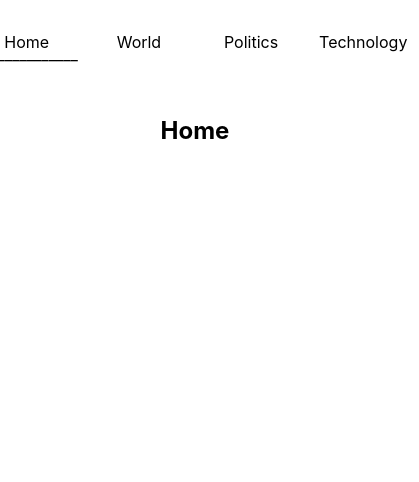
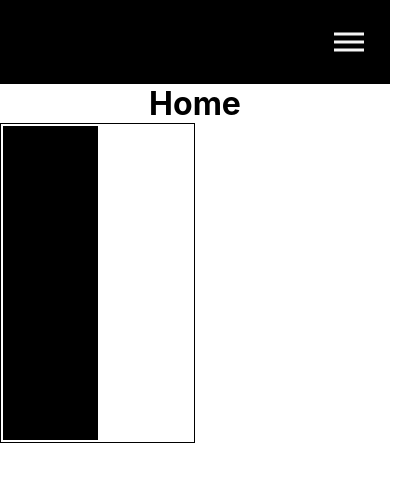
Before and after one commit to msritambhra/NewsWebsite, a React (Create React App) app: page / in a window 390 px wide. Shown: the top 482 px of the page, 419 px wide, since content can reach past the window. Built offline with nearby package versions, Linux system fonts and the light colour scheme.

Commit message:
collapse navbar

```diff
--- a/src/App.js
+++ b/src/App.js
@@ -1,13 +1,8 @@
 import { BrowserRouter as Router, Route } from 'react-router-dom';
 
 import './App.css';
-import Header from './components/Header';
-
-const Home = () => (
-  <div>
-    <h2>Home</h2>
-  </div>
-);
+import Header from './components/Header1';
+import Home from './components/Views/Home';
 
 const World = () => (
   <div>
@@ -31,7 +26,7 @@ function App() {
   return (
     <div className='App'>
       <Router>
-        <Route path='/:page' component={Header} />
+        <Route exact path='/:page' component={Header} />
         <Route exact path='/' component={Header} />
 
         <Route exact path='/' component={Home} />
--- /dev/null
+++ b/src/components/Header1.css
@@ -0,0 +1,88 @@
+*{
+    margin: 0;
+    padding: 0;
+    box-sizing: border-box;
+}
+
+nav{
+    background-color:rgb(0, 0, 0);
+    height: 10vh;
+}
+
+.nav-links{
+    display: flex;
+    width: 90%;
+    height: 100%;
+    /* background-color: lightpink; */
+    justify-content: space-around;
+    align-items: center;
+    margin: 0px auto;
+}
+
+.link-title{
+    color:white;
+    text-decoration: none;
+}
+
+@media screen and (max-width: 768px){
+
+    .line{
+        width: 30px;
+        height: 3px;
+        background: whitesmoke;
+        margin: 5px;
+    }
+
+    nav{
+        position: relative;
+    }
+
+    .hamburger{
+        position: absolute;
+        cursor: pointer;
+        right: 5%;
+        top: 50%;
+        transform: translate(-5%, -50%);
+        z-index: 11;
+    }
+
+    .nav-links{
+        position: fixed;
+        background: black;
+        height: 100vh;
+        width: 100%;
+        flex-direction: column;
+        /* z-index: 10; */
+        /* display: none; */
+        clip-path: circle(0px at 90% -10% );
+        -webkit-clip-path: circle(0px at 90% -10% );
+        transition: all 1s ease-out;
+        /* pointer-events: none; */
+    }
+
+    @keyframes closeNav{
+        from{
+            clip-path: circle(1000px at 90% -10% );
+            -webkit-clip-path: circle(1000px at 90% -10% );
+        }
+
+        to{
+            clip-path: circle(0px at 90% -10% );
+            -webkit-clip-path: circle(0px at 90% -10% );
+        }
+    }
+
+    .open{
+        /* animation: openNav 1s ease-out; */
+        /* animation-iteration-count: 1; */
+        /* animation-duration: unset; */
+        /* animation-timing-function: cubic-bezier(.79,-0.08,.37,1.47); */
+
+        clip-path: circle(1000px at 90% -10% );
+        -webkit-clip-path: circle(1000px at 90% -10% );
+        /* pointer-events: all; */
+        /* transition: all 1s ease-in; */
+
+    }
+
+}
--- /dev/null
+++ b/src/components/Header1.js
@@ -0,0 +1,50 @@
+import { useState } from 'react';
+import { Link, useParams } from 'react-router-dom';
+
+import './Header1.css';
+
+const HeaderLink = ({ page, selected }) => {
+
+  const title = page.charAt(0).toUpperCase() + page.slice(1);
+  let className = selected ? 'headerlink-no-link ' : '';
+  className += 'link-title';
+
+  return (
+    <Link  to={`/${page}`} className={className}>
+      {title}
+      {/* <div className={selected ? 'headerlink-underline-active' : 'headerlink-underline'}>
+        ______________
+      </div> */}
+    </Link>
+  );
+};
+
+const Header = () => {
+
+  const page = useParams().page || 'home';
+
+  const [isActive, setActive] = useState(false);
+
+  const toggleHandler = () =>{
+      setActive(!isActive);
+  }
+  return (
+        <nav>
+            <div className="hamburger" onClick={toggleHandler}>
+                <div className="line"></div>
+                <div className="line"></div>
+                <div className="line"></div>
+            </div>
+
+            <div className={isActive?('nav-links open'):'nav-links'}>
+                <div><HeaderLink page='home' selected={page === 'home'} /></div>
+                <HeaderLink page='home' selected={page === 'home'} />
+                <HeaderLink page='world' selected={page === 'world'} />
+                <HeaderLink page='politics' selected={page === 'politics'} />
+                <HeaderLink page='technology' selected={page === 'technology'} />
+            </div>
+        </nav>
+  );
+};
+
+export default Header;
--- /dev/null
+++ b/src/components/HotNews.css
@@ -0,0 +1,15 @@
+.main{
+    position: relative;
+    width: 50%;
+    height: 20rem;
+    padding: 0.5%;
+    border: 1px solid black;
+
+}
+
+.image-container{
+
+    width: 50%;
+    height: 100%;
+    background-color: black;
+}
--- /dev/null
+++ b/src/components/HotNews.js
@@ -0,0 +1,10 @@
+import './HotNews.css'
+
+const HotNews = () =>{
+    return (<div  className="main">
+        <div className="image-container"></div>
+        <div className="content-container"></div>
+    </div>)
+}
+
+export default HotNews;
--- /dev/null
+++ b/src/components/Views/Home.js
@@ -0,0 +1,13 @@
+import React from 'react'
+import HotNews from '../HotNews'
+
+const Home = () => {
+    return (
+        <div>
+            <h1>Home</h1>
+            <HotNews></HotNews>
+        </div>
+    )
+}
+
+export default Home;
```
Also changed, not shown: src/components/Header.js (line endings or trailing spaces).
